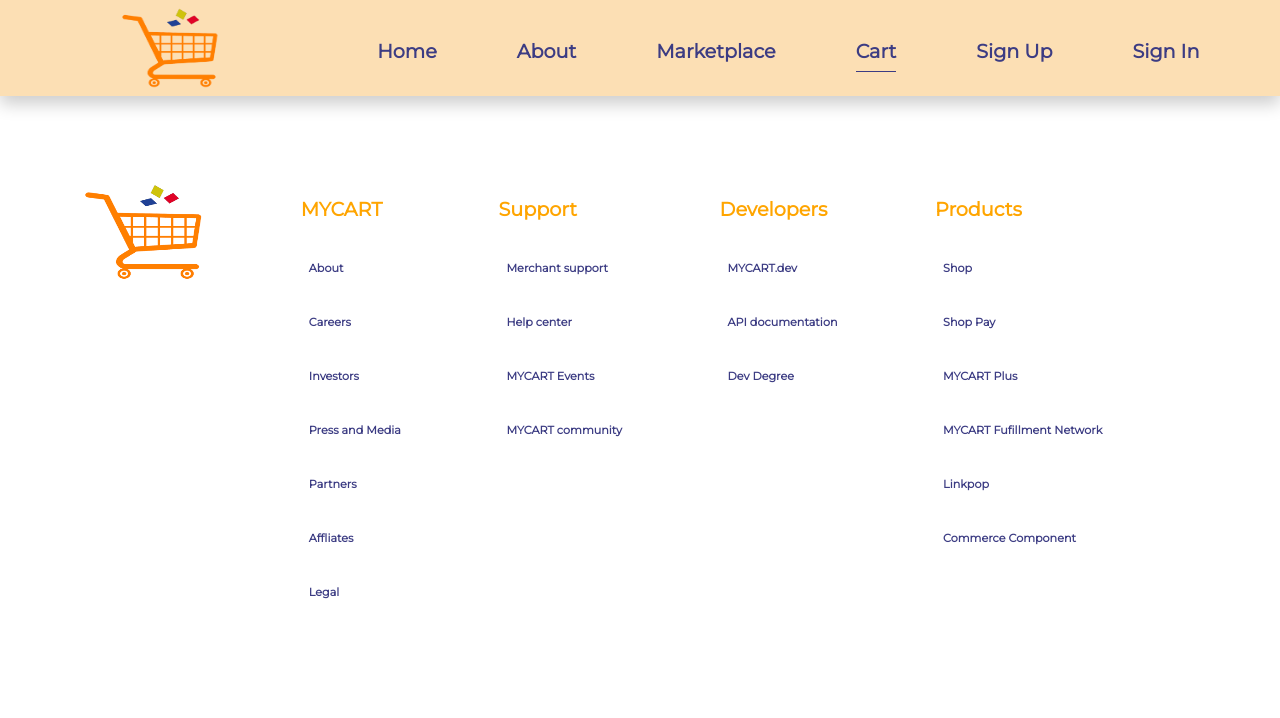
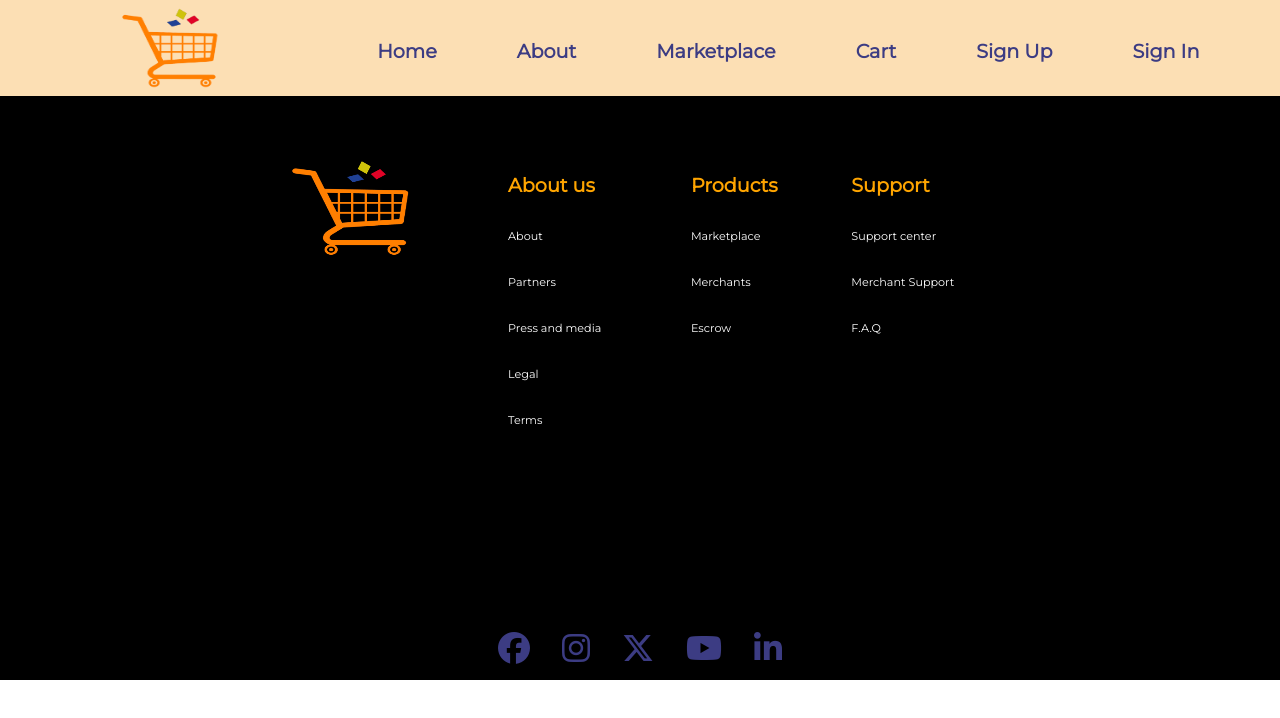
Before and after one commit to EmmanuelOchaje/MYCARTfull.test, a plain HTML site: page cart.html in a window 1280 px wide. Drawn offline with nearby package versions, Linux system fonts and the light colour scheme.

Commit message:
commit this

```diff
--- a/cart.html
+++ b/cart.html
@@ -16,62 +16,65 @@
         <nav class="nav-bar">
             <img src="./images/cartnav.png" alt="" class="img1">
             <ul>
-                <li><a href="./index.html">Home</a></li>
-                <li><a href="./about.html">About</a></li>
-                <li><a href="./marketplace.html" target="_blank">Marketplace</a></li>
-                <li><a href="./cart.html">Cart</a></li>
-                <li><a href="./signup.html" target="_blank">Sign Up</a></li>
-                <li><a href="./signin.html">Sign In</a></li>
+                <li class="linav"><a href="./index.html">Home</a></li>
+                <li class="linav"><a href="./about.html">About</a></li>
+                <li class="linav"><a href="./marketplace.html" target="_blank">Marketplace</a></li>
+                <li class="linav"><a href="./cart.html">Cart</a></li>
+                <li class="linav"><a href="./signup.html" target="_blank">Sign Up</a></li>
+                <li class="linav"><a href="./signin.html">Sign In</a></li>
             </ul>
         </nav>
     </header>
+    <footer>
         <div class="mom7">
             <div class="div7">
                 <img src="./images/cartnav.png" alt="" class="img4">
             </div>
             <div class="div8">
                 <div class="min1 mindiv10">
-                <h3>MYCART</h3>
+                    <h3>About us</h3>
                     <ul>
                         <li class="lifoot"><a href="./about.html">About</a></li>
-                    <li class="lifoot"><a href="">Careers</a></li>
-                    <li class="lifoot"><a href="">Investors</a></li>
-                    <li class="lifoot"><a href="">Press and Media</a></li>
                         <li class="lifoot"><a href="">Partners</a></li>
-                    <li class="lifoot"><a href="">Affliates</a></li>
+                        <li class="lifoot"><a href="">Press and media</a></li>
                         <li class="lifoot"><a href="">Legal</a></li>
+                        <li class="lifoot"><a href="">Terms</a></li>
                     </ul>
                 </div>
                 <div class="min1 mindiv11">
-                <h3>Support</h3>
+                    <h3>Products</h3>
                     <ul>
-                    <li class="lifoot"><a href="">Merchant support</a></li>
-                    <li class="lifoot"><a href="">Help center</a></li>
+                        <li class="lifoot"><a href="">Marketplace</a></li>
+                        <li class="lifoot"><a href="">Merchants</a></li>
                         <li class="lifoot"><a href="Hire an expert"></a></li>
-                    <li class="lifoot"><a href="">MYCART Events</a></li>
-                    <li class="lifoot"><a href="">MYCART community</a></li>
+                        <li class="lifoot"><a href="">Escrow</a></li>
                     </ul>
                 </div>
                 <div class="min1 mindiv12">
-                <h3>Developers</h3>
+                    <h3>Support</h3>
                     <ul>
-                    <li class="lifoot"><a href="">MYCART.dev</a></li>
-                    <li class="lifoot"><a href="">API documentation</a></li>
-                    <li class="lifoot"><a href="">Dev Degree</a></li>
+                        <li class="lifoot"><a href="">Support center</a></li>
+                        <li class="lifoot"><a href="">Merchant Support</a></li>
+                        <li class="lifoot"><a href="">F.A.Q</a></li>
                     </ul>
                 </div>
                 <div class="min1 mindiv13">
-                <h3>Products</h3>
+                    <!-- <h3>Social Media</h3>
                     <ul>
-                    <li class="lifoot"><a href="">Shop</a></li>
-                    <li class="lifoot"><a href="">Shop Pay</a></li>
-                    <li class="lifoot"><a href="">MYCART Plus</a></li>
-                    <li class="lifoot"><a href="">MYCART Fufillment Network</a></li>
-                    <li class="lifoot"><a href="">Linkpop</a></li>
-                    <li class="lifoot"><a href="">Commerce Component</a></li>
-                </ul>
+                        <li class="lifoot"><a href=""><i class="fa-brands fa-facebook"></i></a></li>
+                        <li class="lifoot"><a href=""><i class="fa-brands fa-instagram"></i></a></li>
+                        <li class="lifoot"><a href=""><i class="fa-brands fa-twitter"></i></a></li>
+                    </ul> -->
                 </div>
             </div>
+        </div>
+        <div class="div9">
+            <i class="fa-brands fa-facebook"></i>
+            <i class="fa-brands fa-instagram"></i>
+            <!-- <i class="fa-brands fa-twitter"></i> -->
+            <i class="fa-brands fa-x-twitter"></i>
+            <i class="fa-brands fa-youtube"></i>
+            <i class="fa-brands fa-linkedin-in"></i>
         </div>
     </footer>
 <script src="script.js"></script>
--- a/style.css
+++ b/style.css
@@ -37,27 +37,24 @@ nav-bar:hover{
     margin-top: 5px;
     font-size: 1rem;
 }
-li{
+.linav{
     margin: 2.5rem;
     font-size: 1.2rem;
 }
-li a{
+.linav a{
     text-decoration: none;
     color: rgb(60, 60, 131);
     font-weight: bold;
     transition:all 0.5s ease-in-out;
 }
-li a:hover{
+.linav a:hover{
     color: orange;
     transition: ease-in-out;
 }
 .active{
-  border-bottom: 1px solid rgb(60, 60, 131);
-  padding-bottom: 0.5rem;
+  color: rgb(255, 0, 0);
+  /* border-bottom: 1px solid rgb(60, 60, 131); */
 }
-/* div{
-    border: 1px solid black;
-} */
 .fa-beat{
     color: orange;
 }
@@ -70,7 +67,7 @@ li a:hover{
     .nav-bar{
         height: 4rem;
     }
-    li{
+    .linav{
         margin: 0.7rem;
         font-size: 0.7rem;
         margin: 0.7rem;
@@ -85,7 +82,7 @@ li a:hover{
         .nav-bar{
             height: 6rem;
         }
-        li{
+        .linav{
             margin: 0.9rem;
             font-size: 1rem;
         }
@@ -99,7 +96,7 @@ li a:hover{
         .nav-bar{
             height: 7rem;
         }
-        li{
+        .linav{
             margin: 1.3rem;
             font-size: 1.2rem;
         }
@@ -515,10 +512,11 @@ h4{
 .mom7{
     min-height: 65vh;
     display: flex;
+    justify-content: center;
     padding: 0.5rem;
 }
 footer{
-    background-color: rgb(245, 243, 243);
+    background-color: black;
 }
 .img4{
     width: 100%;
@@ -527,7 +525,7 @@ footer{
     padding: 1rem;
 }
 .mom7{
-     margin: 1.5rem;
+     margin: 0rem;
      padding-top: 2rem;
 }
 .div7{
@@ -541,7 +539,17 @@ footer{
     margin: 0.8rem;
 }
 .lifoot{
+    margin: 2rem;
     font-size: 0.7rem;
+}
+.lifoot a{
+    text-decoration: none;
+    color: white;
+    transition:all 0.5s ease-in-out;
+}
+.lifoot a:hover{
+    color: orange;
+    transition: ease-in-out;
 }
 h3{
     color: orange;
@@ -552,10 +560,17 @@ h3{
 ul{
     list-style: none;
 }
-
+.fa-brands{
+    font-size: 2rem;
+    margin: 1rem;
+    color: rgb(60, 60, 131);
+}
+.div9{
+    display: flex;
+    justify-content: center;
+}
 @media screen and (min-width: 480px) and (max-width: 767px){
     .mom7{
-        margin: 1rem;
         padding-top:  2rem;
     }
     .img4{
@@ -574,10 +589,19 @@ ul{
     .lifoot{
         font-size: 0.6rem;
     }
+    .lifoot{
+        margin: 0.8rem;
+        font-size: 0.7rem;
+    }
+    .fa-brands{
+        font-size: 2rem;
+        margin: 1rem;
+      /*   margin-bottom: 3rem; */
+        color: rgb(60, 60, 131);
+    }
 }
 @media screen and (min-width: 768px) and (max-width: 1024px) {
     .mom7{
-        margin: 1rem;
         padding-top: 2rem;
     }
     .img4{
```
Also changed, not shown: about.html (+33 -32 lines), index.html (+38 -36 lines), marketplace.html (+31 -29 lines), signin.html (+33 -29 lines), signup.html (+31 -29 lines). Lines whose indentation alone changed are shown as unchanged.
